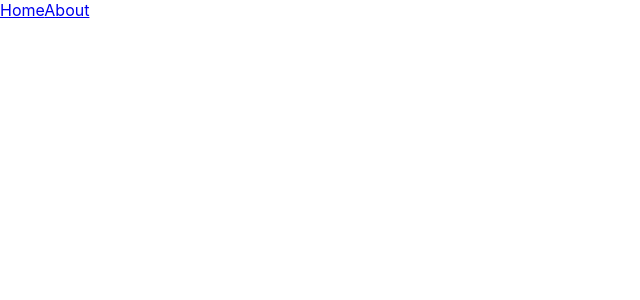
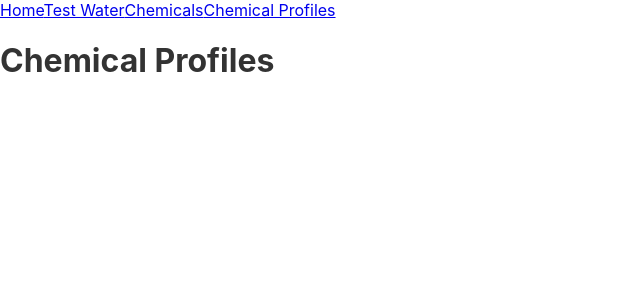
Before and after one commit to Davey-M/water-testing-software, a React (Create React App) app: page /profiles in a window 1280 px wide. Before the commit this address had no page. Shown: the top 300 px of the page, without its empty margins (0-640 px from the left). Built offline with nearby package versions, Linux system fonts and the light colour scheme.

Commit message:
add routes

```diff
--- a/src/Components/App/App.tsx
+++ b/src/Components/App/App.tsx
@@ -3,6 +3,10 @@ import { BrowserRouter as Router, Routes, Route } from 'react-router-dom';
 // component imports
 import Nav from '../Nav/Nav';
 import Home from '../Home/Home';
+
+import WaterTest from '../WaterTest/WaterTest';
+import ChemicalProfiles from '../ChemicalProfiles/ChemicalProfiles';
+import Chemicals from '../Chemicals/Chemicals';
 
 function App() {
   return (
@@ -11,7 +15,9 @@ function App() {
       <div>
         <Routes>
           <Route path='' element={<Home />} />
-          <Route path='about' element={<h1>About</h1>} />
+          <Route path='test' element={<WaterTest />} />
+          <Route path='chemicals' element={<Chemicals />} />
+          <Route path='profiles' element={<ChemicalProfiles />} />
         </Routes>
       </div>
     </Router>
--- /dev/null
+++ b/src/Components/ChemicalProfiles/ChemicalProfiles.tsx
@@ -0,0 +1,9 @@
+function ChemicalProfiles() {
+  return (
+    <>
+      <h1>Chemical Profiles</h1>
+    </>
+  );
+}
+
+export default ChemicalProfiles;
--- /dev/null
+++ b/src/Components/Chemicals/Chemicals.tsx
@@ -0,0 +1,9 @@
+function Chemicals() {
+  return (
+    <>
+      <h1>Chemicals List</h1>
+    </>
+  );
+}
+
+export default Chemicals;
--- a/src/Components/Nav/Nav.tsx
+++ b/src/Components/Nav/Nav.tsx
@@ -5,7 +5,9 @@ function Nav() {
     <>
       <nav>
         <Link to=''>Home</Link>
-        <Link to='about'>About</Link>
+        <Link to='test'>Test Water</Link>
+        <Link to='chemicals'>Chemicals</Link>
+        <Link to='profiles'>Chemical Profiles</Link>
       </nav>
     </>
   );
--- /dev/null
+++ b/src/Components/WaterTest/WaterTest.tsx
@@ -0,0 +1,9 @@
+function WaterTest() {
+  return (
+    <>
+      <h1>Water Test</h1>
+    </>
+  );
+}
+
+export default WaterTest;
```
